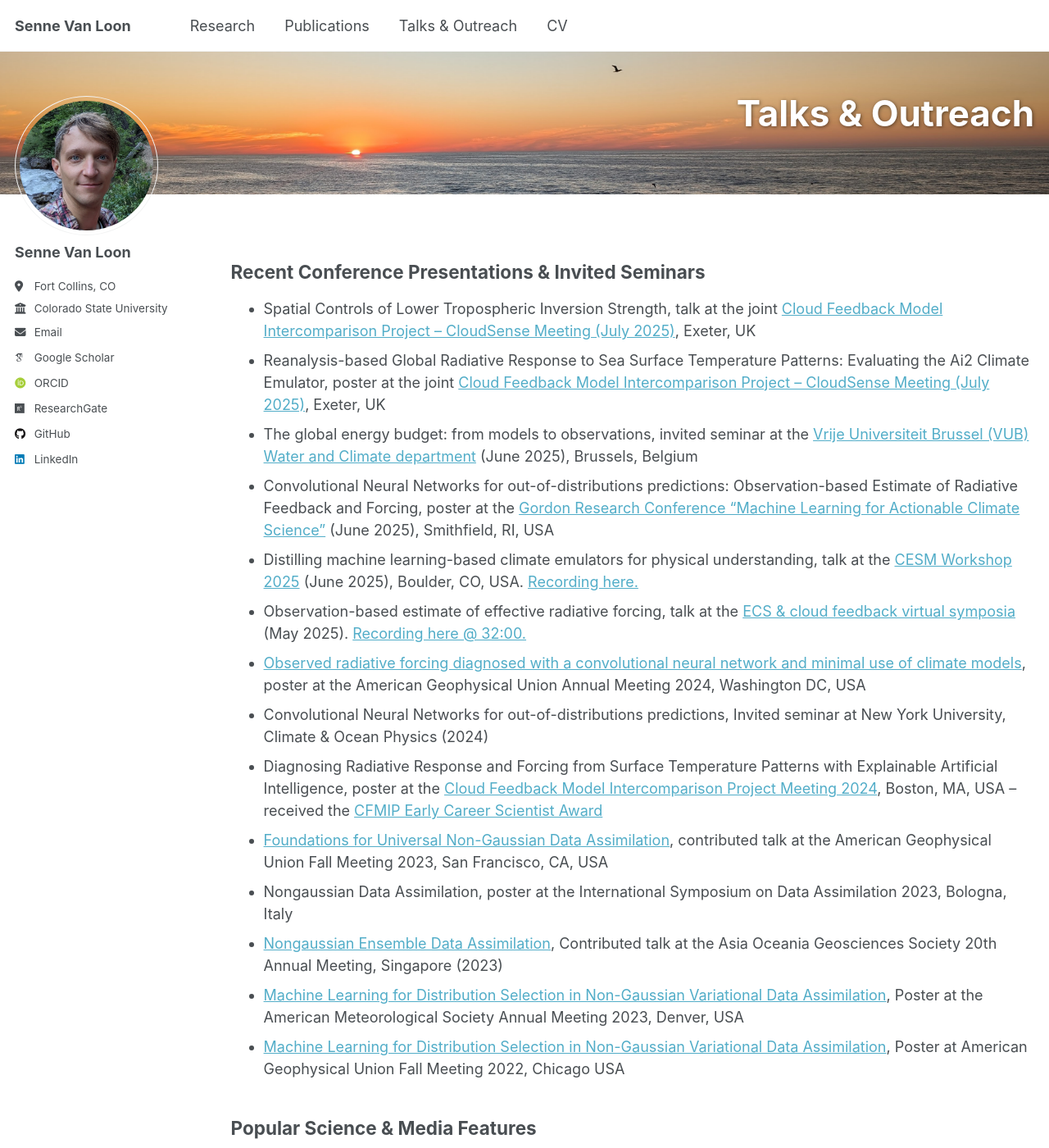
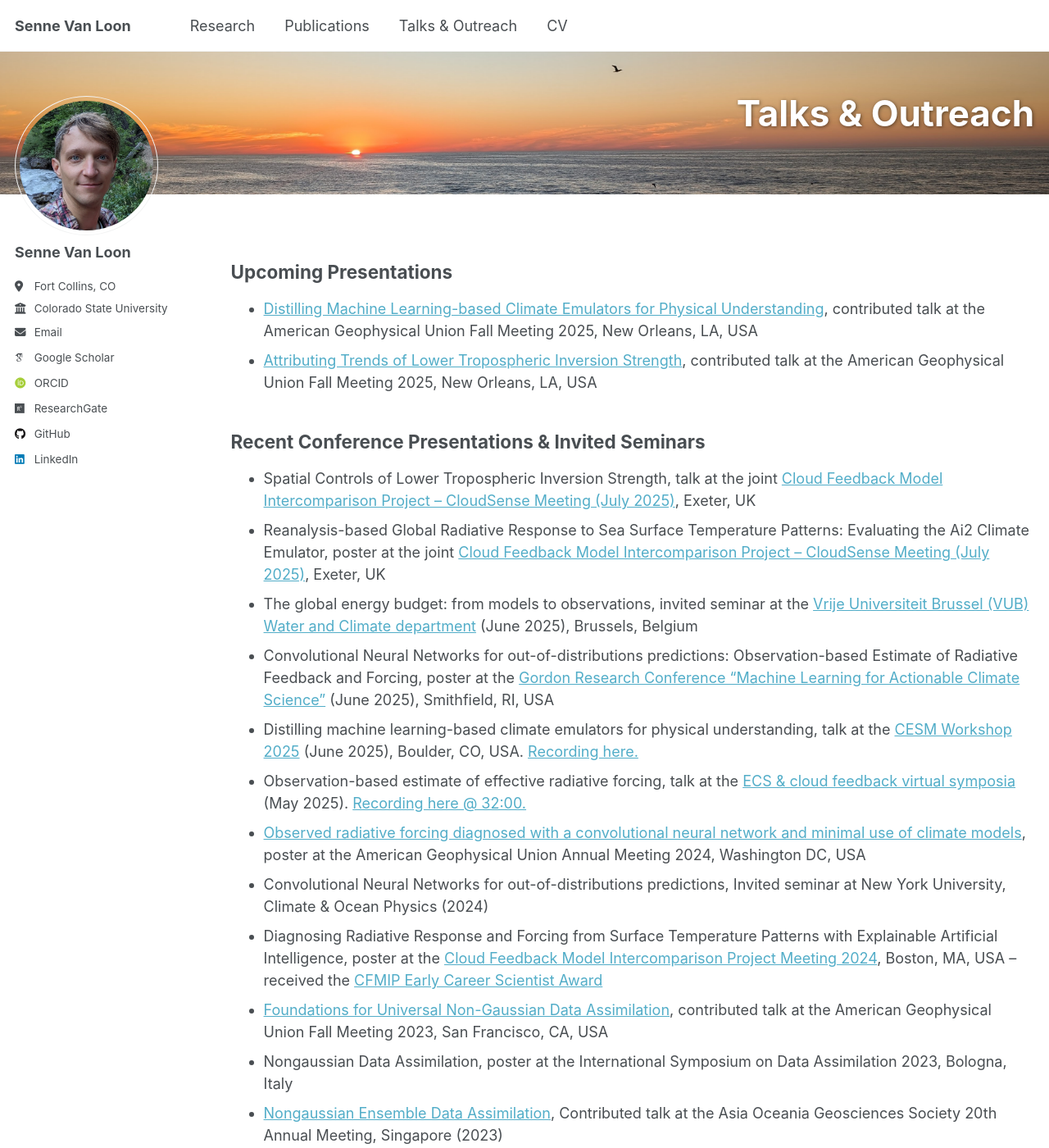
Before and after one commit to SnnVL/SnnVL.github.io, a Jekyll site: the page built from _pages/talks.md, in a window 1280 px wide and 1400 px high. Shown: the whole window at 82% size. Built offline with Jekyll 4.4.1, drawn with Linux system fonts in a browser that asks for light colours; some web fonts are replaced; some of the changed text lies outside the part shown.

Commit message:
update talks+pubs

```diff
--- a/_pages/talks.md
+++ b/_pages/talks.md
@@ -7,7 +7,10 @@ header:
 author_profile: true
 ---
 
-<!-- ## Upcoming Presentations -->
+## Upcoming Presentations
+
+* [Distilling Machine Learning-based Climate Emulators for Physical Understanding](https://agu.confex.com/agu/agu25/meetingapp.cgi/Paper/1868223), contributed talk at the American Geophysical Union Fall Meeting 2025, New Orleans, LA, USA
+* [Attributing Trends of Lower Tropospheric Inversion Strength](https://agu.confex.com/agu/agu25/meetingapp.cgi/Paper/1868296), contributed talk at the American Geophysical Union Fall Meeting 2025, New Orleans, LA, USA
 
 ## Recent Conference Presentations & Invited Seminars
 
@@ -29,6 +32,7 @@ author_profile: true
 
 ## Popular Science & Media Features
 
+* Quantum revolution at ultracold temperatures, invited talk at [Nerd Nite Asheville](https://www.youtube.com/live/gNwR9Ibg_I8?si=XZCqgU1h3sEAo8LZ&t=991) (2025)
 * Mastering Chaos: A Spooky Intro to Predicting the Future, talk at [Nerd Nite Fort Collins](https://fortcollins.nerdnite.com/2024/10/04/october-17th-making-predictions-amongst-chaos-and-beauty-in-mathematics/) (2024)
 * [Mastering Chaos: A Spooky Introduction to Data Assimilation](https://seasonedchaos.github.io/Mastering-Chaos-A-Spooky-Introduction-to-Data-Assimilation/), Blogpost for Seasoned Chaos (2023)
 * Quantum revolution at ultracold temperatures, invited talk at [Nerd Nite Denver](https://denver.nerdnite.com/) (2024)
```
Also changed, not shown: _pages/publications.md (+2 -1 lines).
